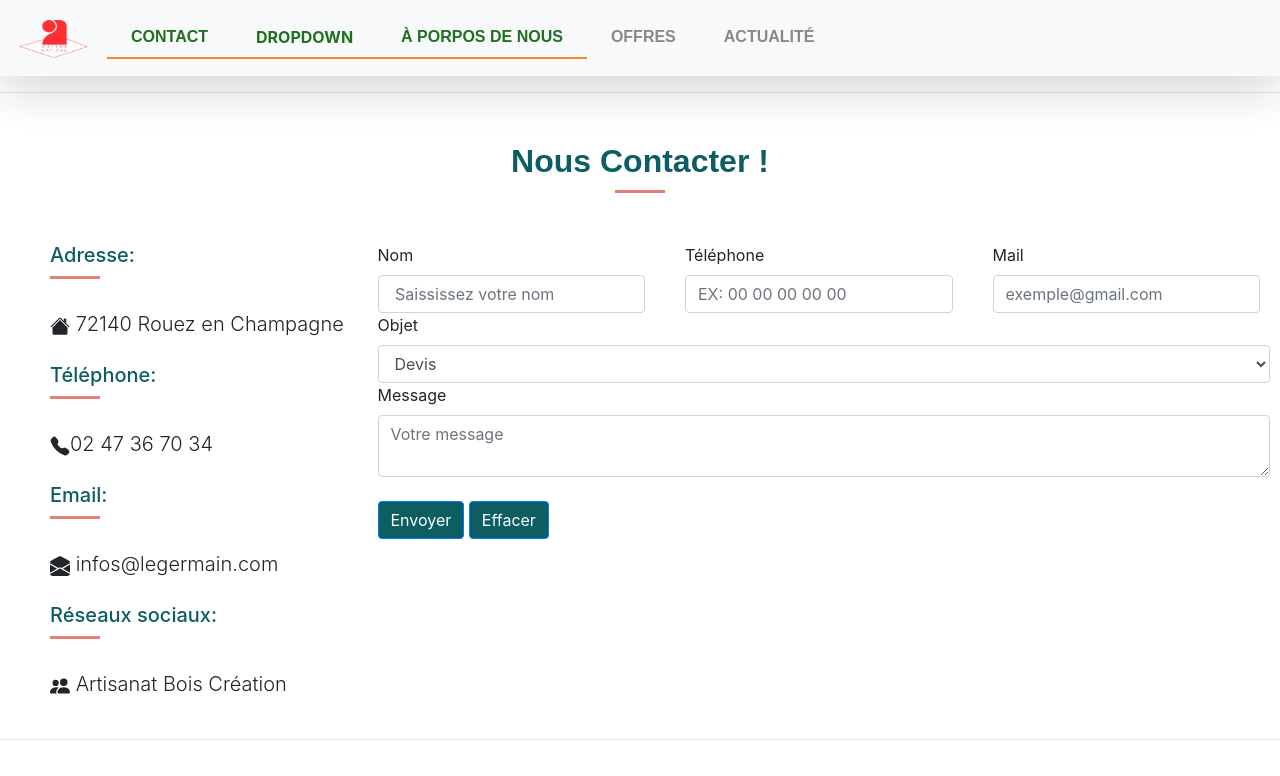
After one commit to alexis-boyer/blog, a Symfony app: template templates/contact.html.twig in a window 1280 px wide. The commit adds this page. Shown: the top 776 px of the page. Run offline with Twig, Linux system fonts and the light colour scheme; the template is opened without the code that fills it, so the values that code supplies are empty; some libraries are stand-ins or nearby versions.

Commit message:
ajout de contact

```diff
--- /dev/null
+++ b/public/css/conBoot.css
@@ -0,0 +1,24 @@
+.col-md-3{
+	margin-left: 50px;
+}
+
+.col{
+	margin-right: 10px;
+}
+
+form{
+	margin-top: 50px;
+
+}
+h5{
+	color:rgba(12,94,98,1);
+}
+
+.maps{
+	margin:20px;
+	width: 100%;
+}
+
+h2{
+	margin-top: 100px;
+}
--- a/templates/base.html.twig
+++ b/templates/base.html.twig
@@ -48,8 +48,10 @@
   </a>
   <ul class="navbar-nav mr-auto">
     <li class="nav-item ">
-      <a class="nav-link font-weight-bold text-uppercase navbar-text px-4" style="
-      font-family:Montserrat,Arial,Helvetica,sans-serif;" href="#">Contact </a>
+      <a class="nav-link font-weight-bold text-uppercase navbar-text px-4
+      {% if currentPath == path('contact') %}active-link{% endif %}" style="
+      font-family:Montserrat,Arial,Helvetica,sans-serif;
+      {% if currentPath == path('contact') %}color: #096007;{% endif %}" href="{{path("contact")}}">Contact </a>
     </li>
     <li class="nav-item dropdown">
       <a class="nav-link font-weight-bold text-uppercase navbar-text px-4
--- /dev/null
+++ b/templates/contact.html.twig
@@ -0,0 +1,120 @@
+{% extends 'base.html.twig' %}
+
+{% block body %}
+    <head>
+
+
+		<meta charset="utf-8" />
+		<meta name="viewport" content="width=device-width, initial-scale=1, shrink-to-fit=no">
+        <link rel="stylesheet" href="https://cdn.jsdelivr.net/npm/bootstrap@4.5.3/dist/css/bootstrap.min.css" integrity="sha384-TX8t27EcRE3e/ihU7zmQxVncDAy5uIKz4rEkgIXeMed4M0jlfIDPvg6uqKI2xXr2" crossorigin="anonymous">
+         <link rel="stylesheet" type="text/css" href="{{asset("css/conBoot.css")}}">
+         <link rel="stylesheet" type="text/css" href="{{asset("css/index.css")}}">
+
+        <title>Bienvenu sur la page de contact </title>
+
+    </head>
+
+    <hr class="featurette-divider">
+
+     <h2 class = "mt-5" style="text-align: center;color: rgba(12,94,98,1);">Nous Contacter ! </h2>
+     <div class="fusion-sep-clear"></div><div class="fusion-separator sep-single sep-solid" style="border-color:#e97f7a;border-top-width:3px;margin-left: auto;margin-right: auto;margin-top:0px;margin-bottom:30px;width:100%;max-width:50PX;"></div>
+
+<form>
+  <div class="mb-5"></div>
+  <div class="row">
+
+
+
+     <div class="col-md-3">
+      <h5>Adresse:</h5>
+      <div class="fusion-sep-clear"></div><div class="fusion-separator sep-single sep-solid" style="border-color:#e97f7a;border-top-width:3px;margin-left: 0px;margin-right: auto;margin-top:0px;margin-bottom:30px;width:100%;max-width:50PX;"></div>
+<p class ="lead mb-4"><svg width="1em" height="1em" viewBox="0 0 16 16" class="bi bi-house-fill" fill="currentColor" xmlns="http://www.w3.org/2000/svg">
+  <path fill-rule="evenodd" d="M8 3.293l6 6V13.5a1.5 1.5 0 0 1-1.5 1.5h-9A1.5 1.5 0 0 1 2 13.5V9.293l6-6zm5-.793V6l-2-2V2.5a.5.5 0 0 1 .5-.5h1a.5.5 0 0 1 .5.5z"/>
+  <path fill-rule="evenodd" d="M7.293 1.5a1 1 0 0 1 1.414 0l6.647 6.646a.5.5 0 0 1-.708.708L8 2.207 1.354 8.854a.5.5 0 1 1-.708-.708L7.293 1.5z"/>
+</svg>
+72140 Rouez en Champagne
+</p>
+    <h5>Téléphone:</h5>
+    <div class="fusion-sep-clear"></div><div class="fusion-separator sep-single sep-solid" style="border-color:#e97f7a;border-top-width:3px;margin-left: 0px;margin-right: auto;margin-top:0px;margin-bottom:30px;width:100%;max-width:50PX;"></div>
+<p class ="lead mb-4"> <svg width="1em" height="1em" viewBox="0 0 16 16" class="bi bi-telephone-fill" fill="currentColor" xmlns="http://www.w3.org/2000/svg">
+  <path fill-rule="evenodd" d="M2.267.98a1.636 1.636 0 0 1 2.448.152l1.681 2.162c.309.396.418.913.296 1.4l-.513 2.053a.636.636 0 0 0 .167.604L8.65 9.654a.636.636 0 0 0 .604.167l2.052-.513a1.636 1.636 0 0 1 1.401.296l2.162 1.681c.777.604.849 1.753.153 2.448l-.97.97c-.693.693-1.73.998-2.697.658a17.47 17.47 0 0 1-6.571-4.144A17.47 17.47 0 0 1 .639 4.646c-.34-.967-.035-2.004.658-2.698l.97-.969z"/>
+</svg>02 47 36 70 34</p>
+<h5>Email:</h5>
+<div class="fusion-sep-clear"></div><div class="fusion-separator sep-single sep-solid" style="border-color:#e97f7a;border-top-width:3px;margin-left: 0px;margin-right: auto;margin-top:0px;margin-bottom:30px;width:100%;max-width:50PX;"></div>
+<p class ="lead mb-4"><svg width="1em" height="1em" viewBox="0 0 16 16" class="bi bi-envelope-open-fill" fill="currentColor" xmlns="http://www.w3.org/2000/svg">
+  <path d="M8.941.435a2 2 0 0 0-1.882 0l-6 3.2A2 2 0 0 0 0 5.4v.313l6.709 3.933L8 8.928l1.291.717L16 5.715V5.4a2 2 0 0 0-1.059-1.765l-6-3.2zM16 6.873l-5.693 3.337L16 13.372v-6.5zm-.059 7.611L8 10.072.059 14.484A2 2 0 0 0 2 16h12a2 2 0 0 0 1.941-1.516zM0 13.373l5.693-3.163L0 6.873v6.5z"/>
+</svg>
+infos@legermain.com
+</p>
+<h5>Réseaux sociaux:</h5>
+<div class="fusion-sep-clear"></div><div class="fusion-separator sep-single sep-solid" style="border-color:#e97f7a;border-top-width:3px;margin-left: 0px;margin-right: auto;margin-top:0px;margin-bottom:30px;width:100%;max-width:50PX;"></div>
+<p class ="lead mb-4">
+  <svg width="1em" height="1em" viewBox="0 0 16 16" class="bi bi-people-fill" fill="currentColor" xmlns="http://www.w3.org/2000/svg">
+  <path fill-rule="evenodd" d="M7 14s-1 0-1-1 1-4 5-4 5 3 5 4-1 1-1 1H7zm4-6a3 3 0 1 0 0-6 3 3 0 0 0 0 6zm-5.784 6A2.238 2.238 0 0 1 5 13c0-1.355.68-2.75 1.936-3.72A6.325 6.325 0 0 0 5 9c-4 0-5 3-5 4s1 1 1 1h4.216zM4.5 8a2.5 2.5 0 1 0 0-5 2.5 2.5 0 0 0 0 5z"/>
+</svg>
+Artisanat Bois Création
+</p>
+
+
+    </div>
+
+
+
+    <div class="col">
+
+
+      <div class="row">
+
+        <div class="col">
+          <label for="inputEmail4 ">Nom</label>
+      <input type="text" class="form-control " placeholder=" Saississez votre nom">
+    </div>
+     <div class="col">
+      <label for="inputEmail4 ">Téléphone</label>
+      <input type="text" class="form-control " placeholder="EX: 00 00 00 00 00 ">
+    </div>
+     <div class="col">
+      <label for="inputEmail4 ">Mail</label>
+      <input type="text" class="form-control " placeholder="exemple@gmail.com">
+    </div>
+
+    </div>
+
+
+        <label for="inputEmail4 ">Objet</label>
+        <select class="form-control">
+        <option class="">Devis</option>
+        <option>Information</option>
+        <option>Prendre un rendez-vous</option>
+        <option>Autres</option>
+        <select/>
+
+
+
+          <label for="inputEmail4">Message</label>
+       <textarea name="mes" class="form-control" id="msg" placeholder="Votre message"></textarea><br/>
+
+
+
+
+   <button style=" background-color:rgba(12,94,98,1);" type="button" class="btn btn-primary" type="submit">Envoyer</button>
+
+   <button style=" background-color:rgba(12,94,98,1);" type="button" class="btn btn-primary" type="submit">Effacer</button>
+
+
+
+  </div>
+
+
+  </div>
+
+</form>
+
+<hr class="featurette-divider">
+
+<iframe class="maps" src="https://www.google.com/maps/embed?pb=!1m14!1m12!1m3!1d24479.052770857917!2d0.7213492277536205!3d47.362861764523664!2m3!1f0!2f0!3f0!3m2!1i1024!2i768!4f13.1!5e0!3m2!1sfr!2sfr!4v1601577870632!5m2!1sfr!2sfr" width="600" height="450" frameborder="0" style="border:0;" allowfullscreen="" aria-hidden="false" tabindex="0"></iframe>
+
+    	<script src="https://code.jquery.com/jquery-3.5.1.slim.min.js" integrity="sha384-DfXdz2htPH0lsSSs5nCTpuj/zy4C+OGpamoFVy38MVBnE+IbbVYUew+OrCXaRkfj" crossorigin="anonymous"></script>
+    	<script src="https://cdn.jsdelivr.net/npm/bootstrap@4.5.3/dist/js/bootstrap.bundle.min.js" integrity="sha384-ho+j7jyWK8fNQe+A12Hb8AhRq26LrZ/JpcUGGOn+Y7RsweNrtN/tE3MoK7ZeZDyx" crossorigin="anonymous"></script>
+
+{% endblock %}
```
Also changed, not shown: src/Controller/ConferenceController.php (+8 -0 lines), templates/contact.php (deleted, +0 -62 lines).
